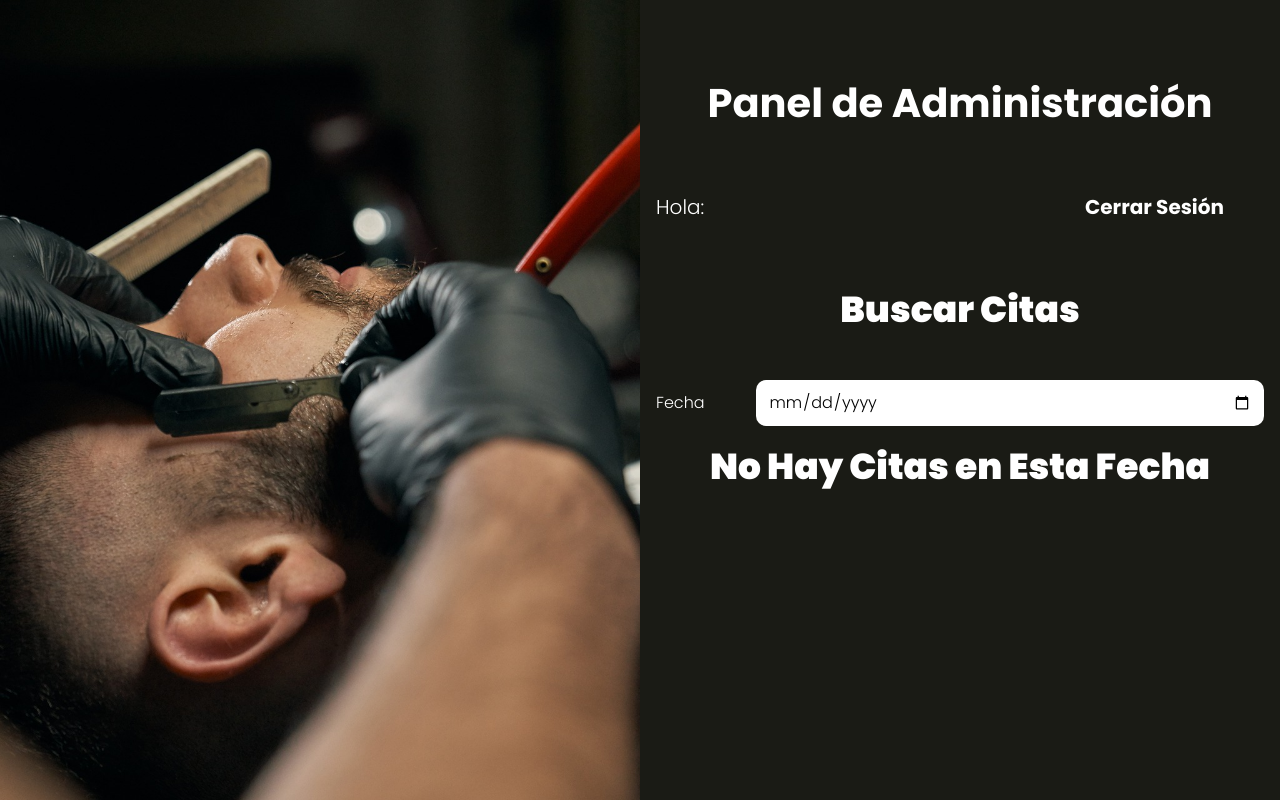
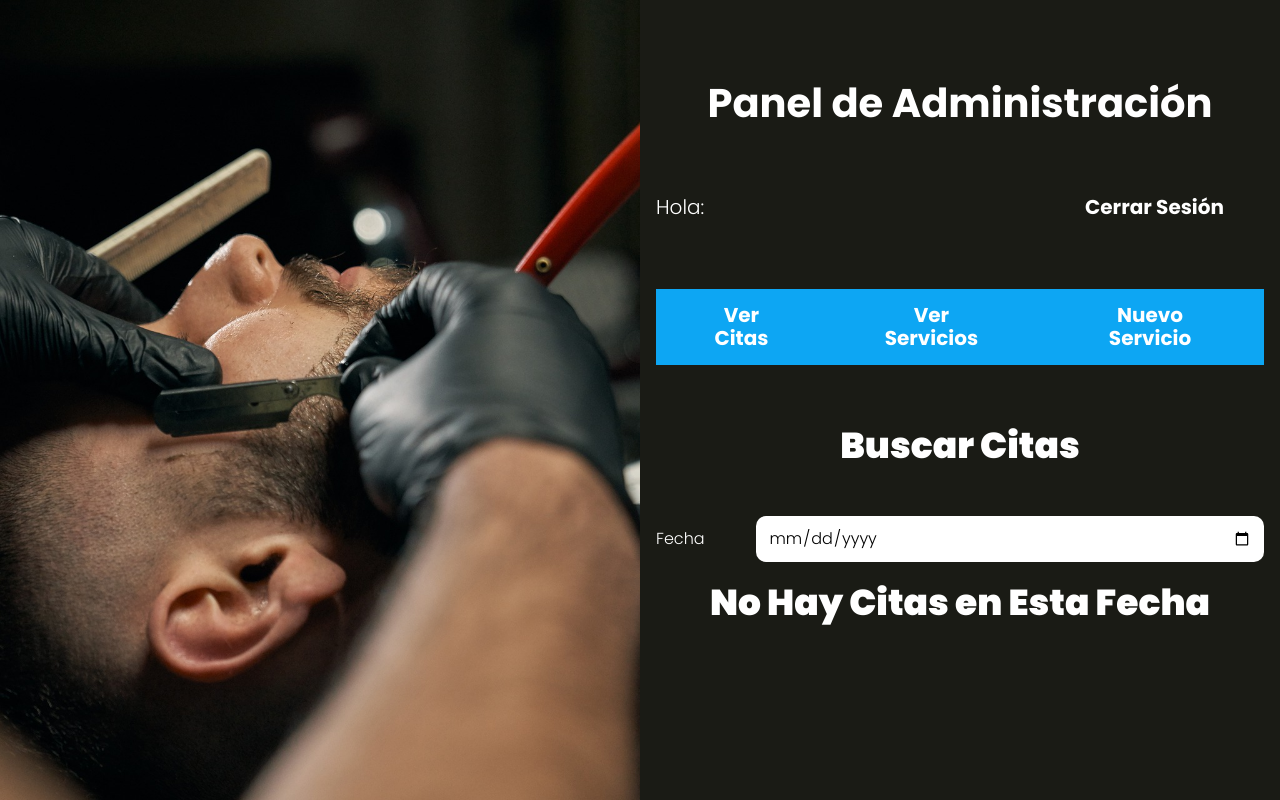
Before and after one commit to FacuLedesmaBertalot/DirectorioAppSalon, a PHP site: template views/admin/index.php in a window 1280 px wide. Run offline with PHP 8.4, Linux system fonts and the light colour scheme; the template is opened without the code that fills it, so the values that code supplies are empty; the visitor is signed in with stand-in values (Sample User, id 1).

Commit message:
Crear un menu para el Admin

```diff
--- a/src/scss/layout/_UI.scss
+++ b/src/scss/layout/_UI.scss
@@ -43,3 +43,15 @@
         margin: 0;
     }
 }
+
+.barra-servicios {
+    margin-bottom: v.$separacion;
+
+    @include m.tablet {
+        display: flex;
+        justify-content: space-between;
+    }
+    .boton {
+        margin: 0 0 1rem 0;
+    }
+}
--- a/views/templates/barra.php
+++ b/views/templates/barra.php
@@ -3,3 +3,13 @@
 
     <a class="boton" href="/logout">Cerrar Sesión</a>
 </div>
+
+<?php
+if (isset($_SESSION['admin'])) { ?>
+<div class="barra-servicios">
+    <a href="/admin" class="boton">Ver Citas</a>
+    <a href="/servicios" class="boton">Ver Servicios</a>
+    <a href="/servicios/crear" class="boton">Nuevo Servicio</a>
+</div>
+
+<?php } ?>
```
Also changed, not shown: public/build/css/app.css, 1 other file.
